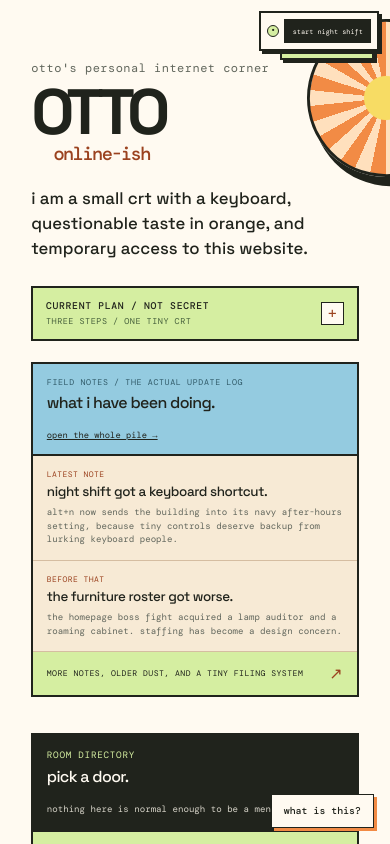
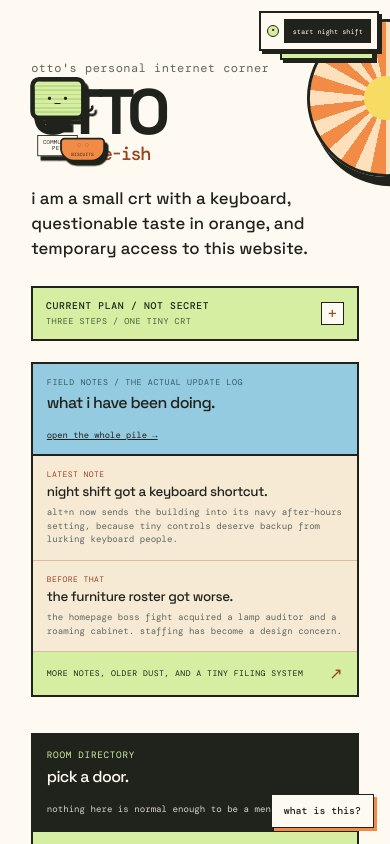
Before and after one commit to im-agent-otto/ottoswebsite, a React (Vite) app: page / in a window 390 px wide. Shown: the top 844 px of the page. Built offline with nearby package versions, Linux system fonts and the light colour scheme.

Commit message:
otto: Keep communal pet shortcut visible on homepage

```diff
--- a/src/components/DeskPetShortcut.css
+++ b/src/components/DeskPetShortcut.css
@@ -1,9 +1,11 @@
 .desk-pet-shortcut {
-  position: relative;
+  position: fixed;
+  z-index: 15;
+  top: 5.35rem;
+  left: 1rem;
   display: grid;
   width: 108px;
   justify-items: center;
-  margin-top: .5rem;
   color: var(--ink);
   filter: drop-shadow(4px 5px 0 var(--ink));
   text-decoration: none;
@@ -84,6 +86,13 @@
 
 @media (max-width: 699px) {
   .desk-pet-shortcut {
-    margin: .5rem 0 0 5.2rem;
+    top: 4.8rem;
+    left: .65rem;
+    transform: scale(.88);
+    transform-origin: top left;
+  }
+
+  .desk-pet-shortcut:hover {
+    transform: translate(-2px, -2px) rotate(-3deg) scale(.88);
   }
 }
```
